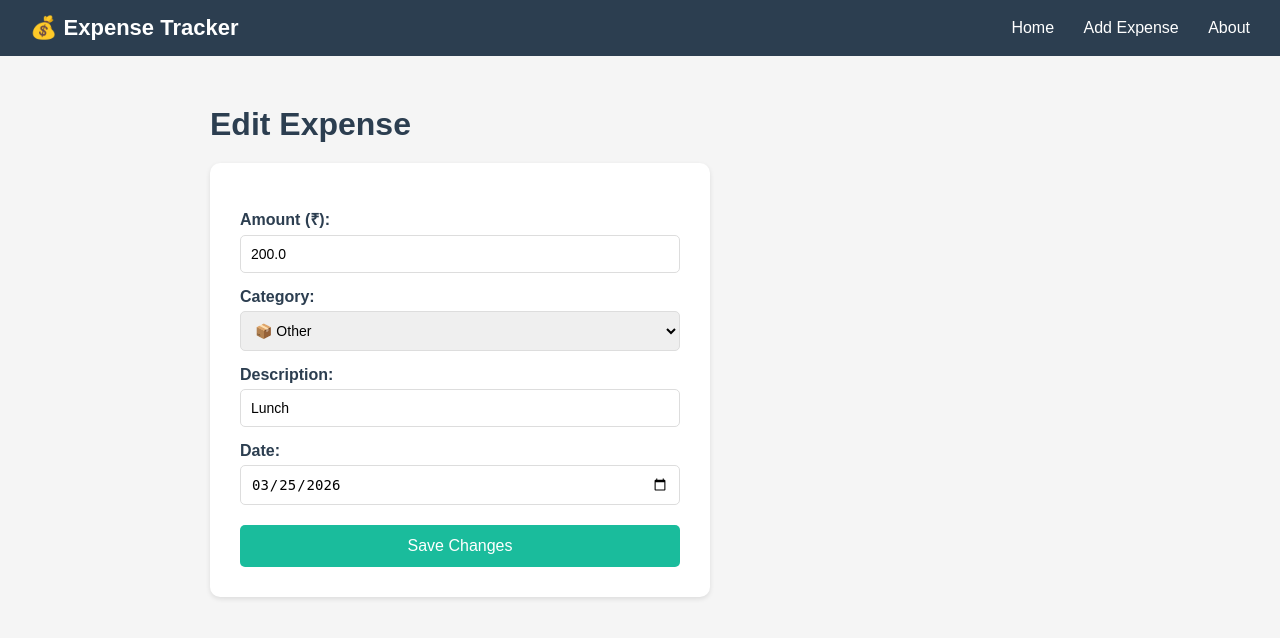
After one commit to tusharyadav869/Smart-Expense-Tracker, a Flask app: page /edit/2 in a window 1280 px wide. The commit adds this page. Shown: the top 638 px of the page. Run offline with Flask 3, Linux system fonts and the light colour scheme; data comes from the database, SQL or seed files in the repository; both versions use the stored data as it was after the commit.

Commit message:
Task 4: Added edit expense feature

```diff
--- a/app.py
+++ b/app.py
@@ -65,5 +65,31 @@ def delete(id):
     conn.close()
     return redirect(url_for('home'))
 
+@app.route('/edit/<int:id>', methods=['GET', 'POST'])
+def edit(id):
+    conn = get_db_connection()
+
+    if request.method =='POST':
+        amount = request.form['amount']
+        category = request.form['category']
+        description = request.form['description']
+        date = request.form['date']
+
+        conn.execute('''
+            UPDATE expenses
+            SET amount = ?, category = ?, description = ?, date = ?
+            WHERE id = ?
+        ''', (amount, category, description, date, id))
+        conn.commit()
+        conn.close()
+
+        return redirect(url_for('home'))
+    expense = conn.execute(
+        'SELECT * FROM expenses WHERE id = ?', (id,)
+    ).fetchone()
+    conn.close()
+
+    return render_template('edit.html', expense = expense)
+
 if __name__ == '__main__':
     app.run(debug=True)
--- a/static/style.css
+++ b/static/style.css
@@ -180,3 +180,17 @@ h2 {
     background-color: #e74c3c;
     color: white;
 }
+/* EDIT BUTTON */
+.edit-btn {
+    color: #3498db;
+    text-decoration: none;
+    font-weight: bold;
+    padding: 5px 10px;
+    border-radius: 5px;
+    margin-right: 10px;
+}
+
+.edit-btn:hover {
+    background-color: #3498db;
+    color: white;
+}
--- /dev/null
+++ b/templates/edit.html
@@ -0,0 +1,32 @@
+{% extends 'base.html' %}
+
+{% block content %}
+    <h1>Edit Expense</h1>
+
+    <form method="POST" action="/edit/{{ expense['id'] }}">
+
+        <label for="amount">Amount (₹):</label>
+        <input type="number" id="amount" name="amount"
+               value="{{ expense['amount'] }}" required>
+
+        <label for="category">Category:</label>
+        <select id="category" name="category" required>
+            <option value="Food" {% if expense['category'] == 'Food' %}selected{% endif %}>🍔 Food</option>
+            <option value="Transport" {% if expense['category'] == 'Transport' %}selected{% endif %}>🚗 Transport</option>
+            <option value="Shopping" {% if expense['category'] == 'Shopping' %}selected{% endif %}>🛍️ Shopping</option>
+            <option value="Entertainment" {% if expense['category'] == 'Entertainment' %}selected{% endif %}>🎬 Entertainment</option>
+            <option value="Bills" {% if expense['category'] == 'Bills' %}selected{% endif %}>💡 Bills</option>
+            <option value="Other" {% if expense['category'] == 'Other' %}selected{% endif %}>📦 Other</option>
+        </select>
+
+        <label for="description">Description:</label>
+        <input type="text" id="description" name="description"
+               value="{{ expense['description'] }}" >
+
+        <label for="date">Date:</label>
+        <input type="date" id="date" name="date"
+               value="{{ expense['date'] }}" required>
+
+        <button type="submit">Save Changes</button>
+    </form>
+{% endblock %}
--- a/templates/index.html
+++ b/templates/index.html
@@ -41,6 +41,9 @@
             <td>{{ expense['description'] }}</td>
             <td>₹{{ expense['amount'] }}</td>
             <td>
+                <a href="/edit/{{ expense['id'] }}" class="edit-btn">
+                    ✏️ Edit
+                </a>
                 <a href="/delete/{{ expense['id'] }}" class="delete-btn"
                     onclick="return confirm('Are you sure you want to delete this expense?')">
                     🗑️ Delete
```
Also changed, not shown: expenses.db. Lines whose indentation alone changed are shown as unchanged.
